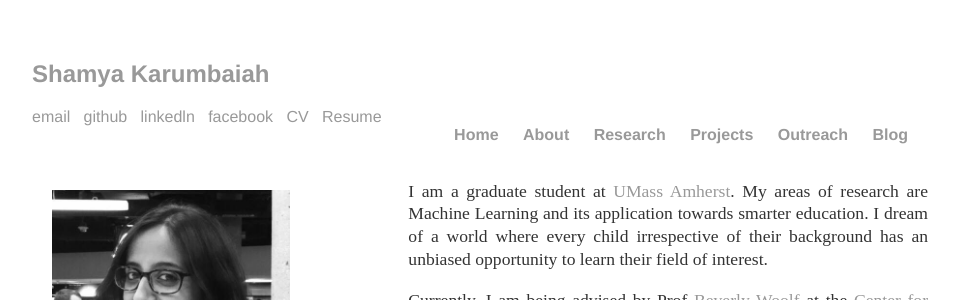
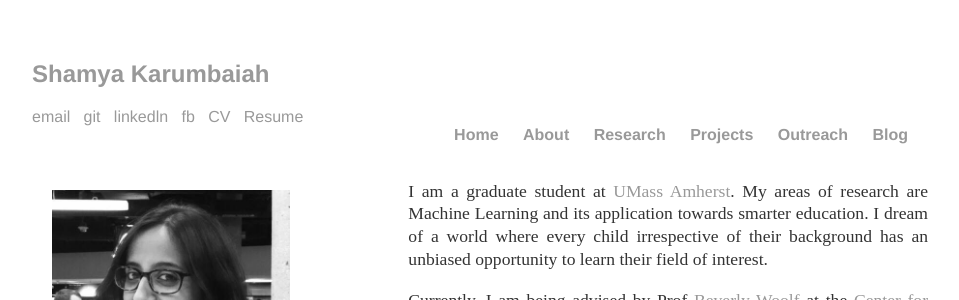
Before and after one commit to Shamya/shamyatest.github.io, a Jekyll site: the page built from index.html, in a window 1280 px wide. Shown: the top 300 px of the page, without its empty margins (160-1119 px from the left). Built offline with Jekyll 4.4.1, drawn with Linux system fonts in a browser that asks for light colours.

Commit message:
Update default.html

```diff
--- a/_layouts/default.html
+++ b/_layouts/default.html
@@ -10,9 +10,9 @@
 			<header class="info">
 				<ul>
 					<li><a href="mailto:shamya16@gmail.com">email &nbsp</a></li>
-					<li><a href="https://github.com/Shamya">github &nbsp</a></li>
+					<li><a href="https://github.com/Shamya">git &nbsp</a></li>
 					<li><a href="https://www.linkedin.com/in/shamya-karumbaiah-54901222">linkedln &nbsp</a></li>
-					<li><a href="https://www.facebook.com/ShamyaKarumbaiah">facebook &nbsp</a></li>
+					<li><a href="https://www.facebook.com/ShamyaKarumbaiah">fb &nbsp</a></li>
 					<li><a href="https://drive.google.com/file/d/0Bz8URmIw_ZdjV2dXZEUtVXRfOVU/view?usp=sharing">CV &nbsp</a></li>
 					<li><a href="https://drive.google.com/open?id=0Bz8URmIw_ZdjTUtTazVFS25TRVE">Resume</a></li>
 				</ul>
```
